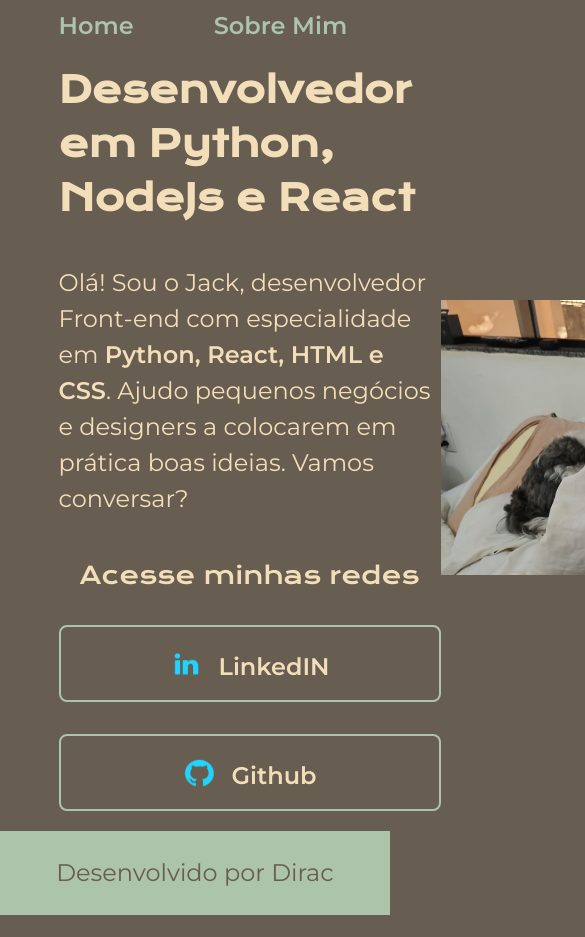
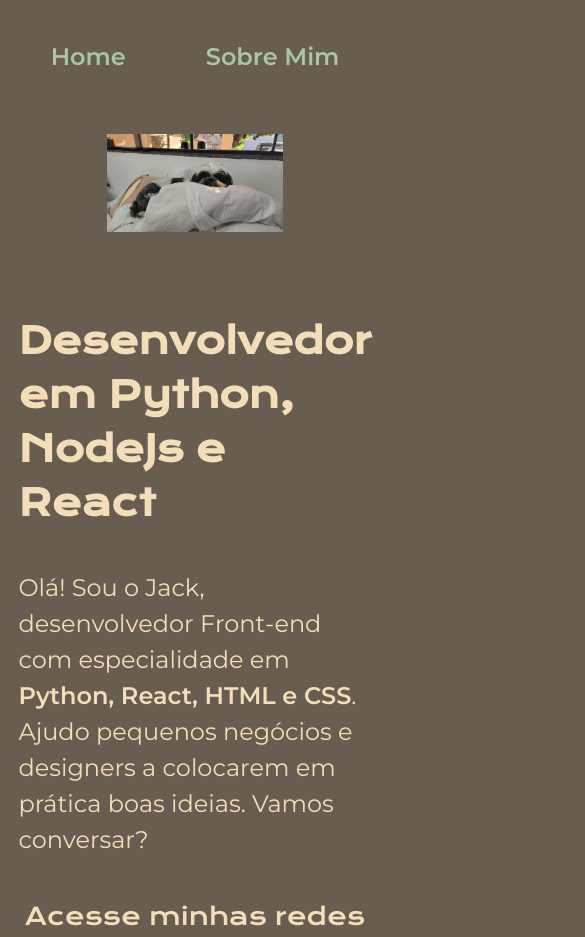
Before and after one commit to jrsmoura/front-end, a plain HTML site: page index.html in a window 390 px wide. Shown: the top 937 px of the page, 585 px wide, since content can reach past the window. Before the commit the page ends 915 px from the top, so only its background shows below. Drawn offline with nearby package versions, Linux system fonts and the light colour scheme.

Commit message:
add reposnivity

```diff
--- a/css/style.css
+++ b/css/style.css
@@ -22,7 +22,7 @@ body {
     box-sizing: border-box;
     color: var(--cor-secundaria);
     font-family: sans-serif;
-    font-size: 16px;
+    font-size: 1rem;
     line-height: 1.5;
 }
 
@@ -37,12 +37,12 @@ body {
 
 .cabecalho__menu {
     display: flex;
-    gap: 80px;
+    gap: 5rem;
 }
 
 .cabecalho__menu__link {
     font-family: var(--fonte-secundaria);
-    font-size: 24px;
+    font-size: 1.5rem;
     font-weight: 600;
     color: var(--cor-terciaria);
     text-decoration: none;
@@ -54,23 +54,28 @@ body {
     display: flex;
     align-items: center;
     justify-content: space-between;
+    gap: 82px;
 }
 
 .apresentacao__conteudo {
-    width: 615px;
+    width: 50%;
     display: flex;
     flex-direction: column;
-    gap: 40px;
+    gap: 2.5rem;
 }
 
 .apresentacao__conteudo__titulo {
-    font-size: 36px;
+    font-size: 2.25rem;
     font-family: var(--fonte-primaria);
 }
 
 .apresentacao__conteudo__texto {
-    font-size: 24px;
+    font-size: 1.5rem;
     font-family: var(--fonte-secundaria);
+}
+
+.apresentacao__imagem {
+    width: 50%;
 }
 
 .apresentacao__links {
@@ -78,31 +83,31 @@ body {
     flex-direction: column;
     justify-content: space-between;
     align-items: center;
-    gap: 32px
+    gap: 2rem
 }
 
 
 .apresentacao__links__subtitulo {
     font-family: var(--fonte-primaria);
     font-weight: 400;
-    font-size: 24px;
+    font-size: 1.5rem;
 }
 
 .apresentacao__links__link {
     display: flex;
     justify-content: center;
-    gap: 16px;
+    gap: 1rem;
     border: solid 2px var(--cor-terciaria);
-    width: 378px;
-    height: 30px;
+    width: 50%;
+    height: 1.875rem;
     text-align: center;
-    border-radius: 8px;
+    border-radius: 0.5rem;
     text-decoration: none;
-    font-size: 24px;
+    font-size: 1.5rem;
     color: var(--cor-secundaria);
     font-family: var(--fonte-secundaria);
     font-weight: 600;
-    padding: 21.5px 0px;
+    padding: 2.134rem 0rem;
 }
 
 .apresentacao__links__link:hover {
@@ -110,10 +115,30 @@ body {
 }
 
 .rodape {
-    padding: 24px;
+    padding: 1.5rem;
     text-align: center;
     font-family: "Montserrat", sans-serif;
-    font-size: 24px;
+    font-size: 1.5rem;
     color: var(--cor-primaria);
     background-color: var(--cor-terciaria);
 }
+
+@media (max-width: 1200px) {
+
+    .cabecalho {
+        padding: 10%;
+    }
+
+    .cabecalho__menu {
+        justify-content: center;
+    }
+
+    .apresentacao {
+        flex-direction: column-reverse;
+        padding: 5%;
+    }
+
+    .apresentacao__conteudo {
+        width: auto;
+    }
+}
--- a/index.html
+++ b/index.html
@@ -33,7 +33,7 @@
                 </a>
             </div>
         </section>
-        <img src="imgs/Jack_v2.png" alt="Jackinho deitado">
+        <img class="apresentacao__imagem" src="imgs/Jack_v2.png" alt="Jackinho deitado">
     </main>
     <footer class="rodape">Desenvolvido por Dirac</footer>
 
```
Also changed, not shown: about.html (+1 -1 lines).
